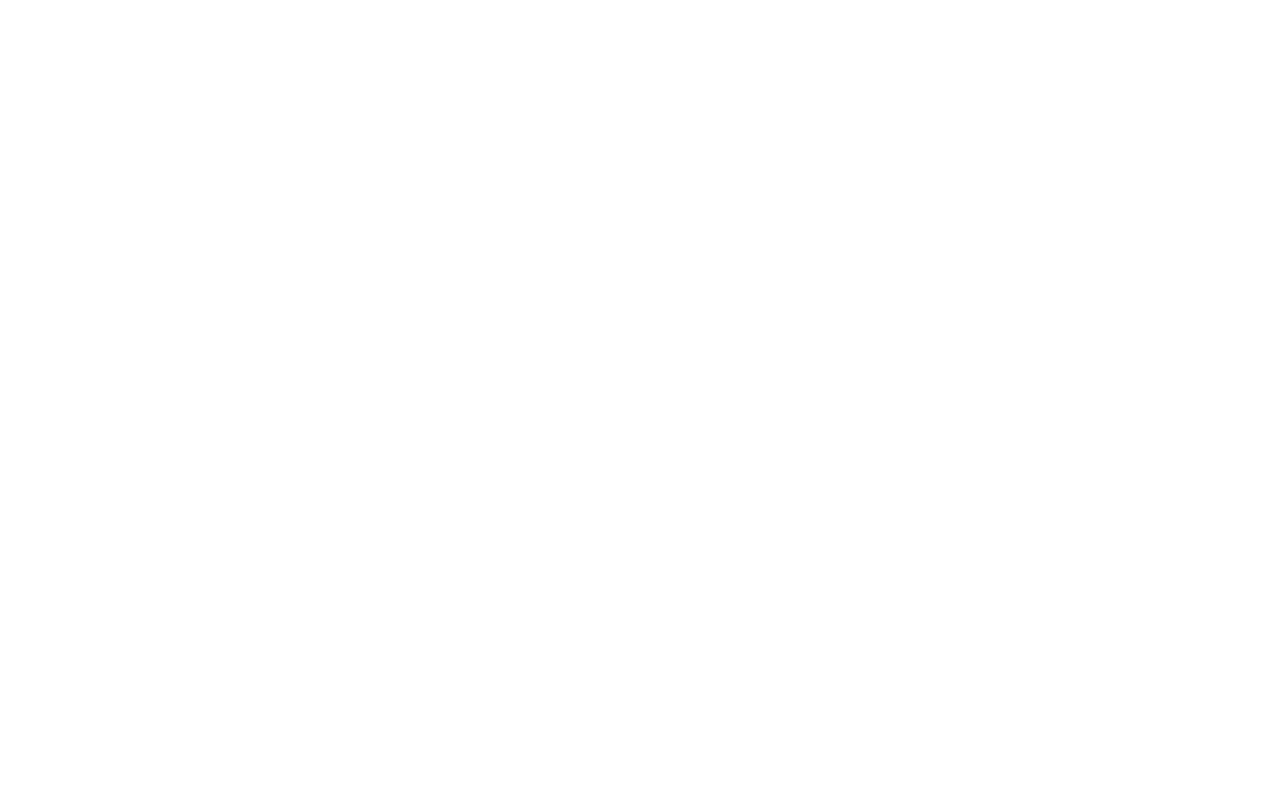
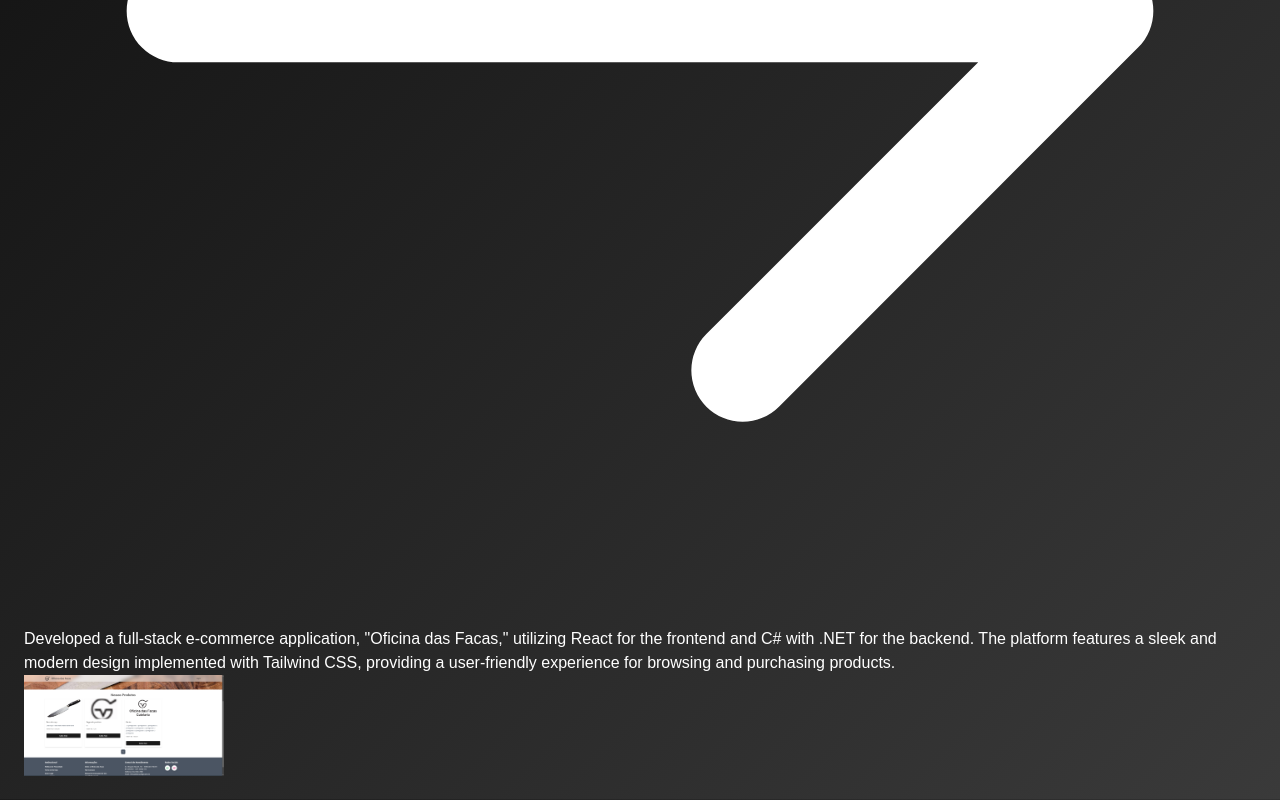
Before and after one commit to ricardofpe/portfolio-rick-coder, a Next.js app in the folder frontend_portfolio/: page / in a window 1280 px wide. Shown: the part 1341-2141 px from the top of the page. Before the commit the page ends 800 px from the top, so only its background shows below. Built offline with nearby package versions, Linux system fonts and the light colour scheme.

Commit message:
Add Projects component

```diff
--- a/frontend_portfolio/src/app/page.tsx
+++ b/frontend_portfolio/src/app/page.tsx
@@ -1,6 +1,7 @@
 import About from "@/components/About";
-import Experience from "@/components/Experience";
+import { Experience } from "@/components/Experience";
 import Header from "@/components/Header";
+import { Project } from "@/components/Project";
 
 export default function Home() {
   return (
@@ -8,6 +9,7 @@
       <Header />
       <About />
       <Experience />
+      <Project />
     </div>
   );
 }
--- a/frontend_portfolio/src/components/Experience.tsx
+++ b/frontend_portfolio/src/components/Experience.tsx
@@ -9,7 +9,7 @@
   [key: string]: React.ReactElement;
 }
 
-const Experience: React.FC = () => {
+export const Experience: React.FC = () => {
   const technologyIcons: TechnologyIcon = {
     React: <SiReact className="mr-2" size={18} />,
     NodeJS: <SiNodedotjs className="mr-2" size={18} />,
@@ -57,5 +57,3 @@
     </section>
   );
 };
-
-export default Experience;
--- /dev/null
+++ b/frontend_portfolio/src/components/Project.tsx
@@ -0,0 +1,52 @@
+import Image from "next/image";
+import oficinaDasFacas from "../../public/oficina_das_facas_site.png";
+
+export const Project: React.FC = () => {
+  return (
+    <section className="flex flex-col mt-20 gap-3">
+      <h6 className="font-semibold text-sm uppercase mb-6 text-gray-400">
+        PROJECTS
+      </h6>
+
+      <a
+        href="https://oficinadasfacas.com.br/index"
+        target="_blank"
+        rel="noopener noreferrer"
+        className="flex items-center font-medium text-gray-100 hover:text-gray-400 transition-colors duration-200"
+      >
+        Oficina das Facas: A E-commerce Platform{" "}
+        <svg
+          xmlns="http://www.w3.org/2000/svg"
+          className="h-4 w-4 ml-1"
+          fill="none"
+          viewBox="0 0 24 24"
+          stroke="currentColor"
+        >
+          <path
+            strokeLinecap="round"
+            strokeLinejoin="round"
+            strokeWidth={2}
+            d="M14 5l7 7m0 0l-7 7m7-7H3"
+          />
+        </svg>
+      </a>
+
+      <p className="text-gray-300 mb-4">
+        Developed a full-stack e-commerce application, "Oficina das Facas,"
+        utilizing React for the frontend and C# with .NET for the backend. The
+        platform features a sleek and modern design implemented with Tailwind
+        CSS, providing a user-friendly experience for browsing and purchasing
+        products.
+      </p>
+
+      <div className="w-full">
+        <Image
+          src={oficinaDasFacas}
+          alt="Oficina das Facas Screenshot"
+          width={200}
+          className="shadow-md"
+        />
+      </div>
+    </section>
+  );
+};
```
Also changed, not shown: frontend_portfolio/public/oficina_das_facas_site.png (added).
